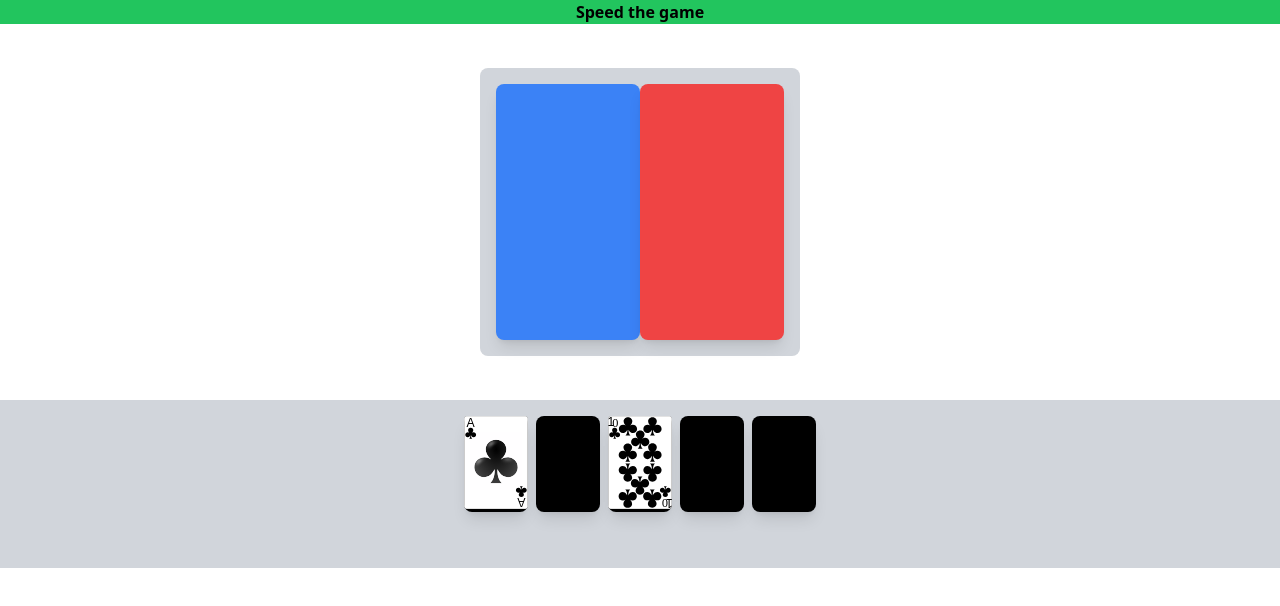
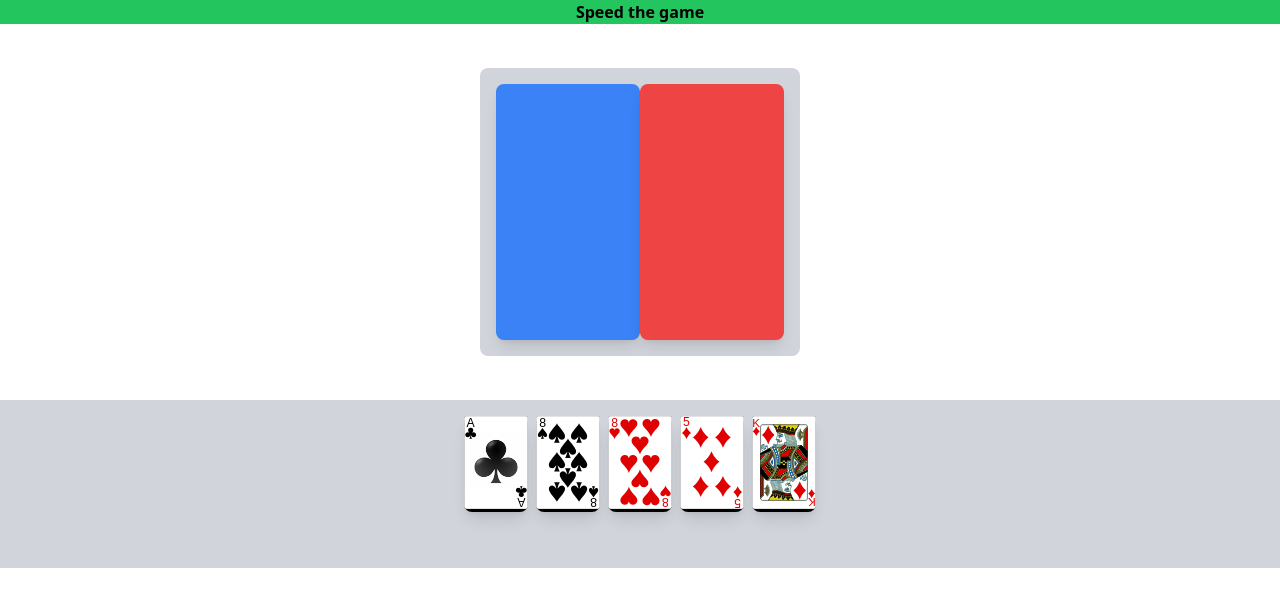
Before and after one commit to joshshipton/speed_cardgame, a website: page build/index.html in a window 1280 px wide. Drawn offline with nearby package versions, Linux system fonts and the light colour scheme.

Commit message:
cards are now dragable

```diff
--- a/build/app.js
+++ b/build/app.js
@@ -2,11 +2,64 @@
 // split array in two
 // set players cards to one array with 5 smaller arrays in it eg [[1,2,3,4,5][1,2,3,4]etc]
 // render cards into html using the dom
+// add event listners so cards can be placed in piles
 // create logic so that checks if card is either + or -1 of card that is currently placed
 // make cards dragable and upadte logic if cards are within 1 index of one another
 
-
-let cards = ['10_of_clubs', '10_of_diamonds', '10_of_hearts', '10_of_spades', '2_of_clubs', '2_of_diamonds', '2_of_hearts', '2_of_spades', '3_of_clubs', '3_of_diamonds', '3_of_hearts', '3_of_spades', '4_of_clubs', '4_of_diamonds', '4_of_hearts', '4_of_spades', '5_of_clubs', '5_of_diamonds', '5_of_hearts', '5_of_spades', '6_of_clubs', '6_of_diamonds', '6_of_hearts', '6_of_spades', '7_of_clubs', '7_of_diamonds', '7_of_hearts', '7_of_spades', '8_of_clubs', '8_of_diamonds', '8_of_hearts', '8_of_spades', '9_of_clubs', '9_of_diamonds', '9_of_hearts', '9_of_spades', 'ace_of_clubs', 'ace_of_diamonds', 'ace_of_hearts', 'ace_of_spades', 'jack_of_clubs', 'jack_of_diamonds', 'jack_of_hearts', 'jack_of_spades', 'king_of_clubs', 'king_of_diamonds', 'king_of_hearts', 'king_of_spades', 'queen_of_clubs', 'queen_of_diamonds', 'queen_of_hearts', 'queen_of_spades']
+let cards = [
+  "10_of_clubs",
+  "10_of_diamonds",
+  "10_of_hearts",
+  "10_of_spades",
+  "2_of_clubs",
+  "2_of_diamonds",
+  "2_of_hearts",
+  "2_of_spades",
+  "3_of_clubs",
+  "3_of_diamonds",
+  "3_of_hearts",
+  "3_of_spades",
+  "4_of_clubs",
+  "4_of_diamonds",
+  "4_of_hearts",
+  "4_of_spades",
+  "5_of_clubs",
+  "5_of_diamonds",
+  "5_of_hearts",
+  "5_of_spades",
+  "6_of_clubs",
+  "6_of_diamonds",
+  "6_of_hearts",
+  "6_of_spades",
+  "7_of_clubs",
+  "7_of_diamonds",
+  "7_of_hearts",
+  "7_of_spades",
+  "8_of_clubs",
+  "8_of_diamonds",
+  "8_of_hearts",
+  "8_of_spades",
+  "9_of_clubs",
+  "9_of_diamonds",
+  "9_of_hearts",
+  "9_of_spades",
+  "ace_of_clubs",
+  "ace_of_diamonds",
+  "ace_of_hearts",
+  "ace_of_spades",
+  "jack_of_clubs",
+  "jack_of_diamonds",
+  "jack_of_hearts",
+  "jack_of_spades",
+  "king_of_clubs",
+  "king_of_diamonds",
+  "king_of_hearts",
+  "king_of_spades",
+  "queen_of_clubs",
+  "queen_of_diamonds",
+  "queen_of_hearts",
+  "queen_of_spades",
+];
 
 // shuffle the list
 cards.sort(() => Math.random() - 0.5);
@@ -18,38 +71,62 @@ let player2 = cards.slice(splitIndex);
 
 // 15 cards in a pile
 
-let rawPile = []
-let pile = []
+let rawPile = [];
+let pile = [];
 
 // make the pile array of m[] with 5 arrays
-while (rawPile.length < 15){
-    const card = player1.shift()
-    rawPile.push(card);
+while (rawPile.length < 15) {
+  const card = player1.shift();
+  rawPile.push(card);
 }
 
 // makes them into an array
 
-for(let i = 5; i >= 1; i--){
-
-    pile.push(rawPile.slice(0,i));
-    rawPile = rawPile.slice(i);
+for (let i = 5; i >= 1; i--) {
+  pile.push(rawPile.slice(0, i));
+  rawPile = rawPile.slice(i);
 }
-console.log(pile)
+console.log(pile);
 
 // render to dom
 // 'div is called 'stacks''
 // each box is called stacks[i] 1-5
 
-let stack1 = document.getElementById('stack1');
-// stack 1 will be pile[0]
-let image = document.createElement('img');
-image.src = `cards/${pile[0][0]}.svg`;
-image.alt = 'card';
-console.log(image)
-let h1 = document.createElement('h1')
-h1.textContent = 'ur a fucking retard and should kys'
-stack1.append(image);
+let stack1 = document.getElementById("stack1");
+let stack2 = document.getElementById("stack2");
+let stack3 = document.getElementById("stack3");
+let stack4 = document.getElementById("stack4");
+let stack5 = document.getElementById("stack5");
 
+let pile1 = document.getElementById("pile1");
+let pile2 = document.getElementById("pile2");
 
+let $image;
 
-console.log(pile[0][0]);
+function updateStacks() {
+  for (let i = 0; i < 5; i++) {
+    let pileIndex = pile[i][0];
+    console.log(pileIndex);
+    let imgSrc = `cards/${pileIndex}.svg`;
+    $image = $("<img>").attr("src", imgSrc);
+    $image.draggable({
+      revert: "invalid"
+    });
+    $(`#stack${i + 1}`).append($image);
+  }
+}
+
+function makeDragable(){
+  for(let i=0;i<2;i++){
+    $(`#pile${i+1}`).droppable({
+      drop: function(event, ui){
+        let dropped = ui.draggable;
+        $(this).append(dropped);
+      }
+    })
+  }
+
+}
+
+updateStacks();
+makeDragable();
--- a/build/index.html
+++ b/build/index.html
@@ -7,6 +7,8 @@
     <link rel="stylesheet" href="css/output.css">
     <title>Speed</title>
     <script src="https://ajax.googleapis.com/ajax/libs/jquery/3.6.0/jquery.min.js"></script>
+    <script src="https://code.jquery.com/ui/1.13.0/jquery-ui.min.js"></script>
+    <link rel="stylesheet" href="https://code.jquery.com/ui/1.13.0/themes/base/jquery-ui.css" />
 </head>
 <body class="bg-white">
     <body class="bg-white">
@@ -24,7 +26,6 @@
             <div id='stack1' class="w-16 h-24 bg-black rounded-lg shadow-lg"></div>
             <div id='stack2' class="w-16 h-24 bg-black rounded-lg shadow-lg"></div>
             <div id='stack3' class="w-16 h-24 bg-black rounded-lg shadow-lg">
-              <img src="cards/10_of_clubs.svg" alt="">
             </div>
             <div id='stack4' class="w-16 h-24 bg-black rounded-lg shadow-lg"></div>
             <div id='stack5' class="w-16 h-24 bg-black rounded-lg shadow-lg"></div>
```
